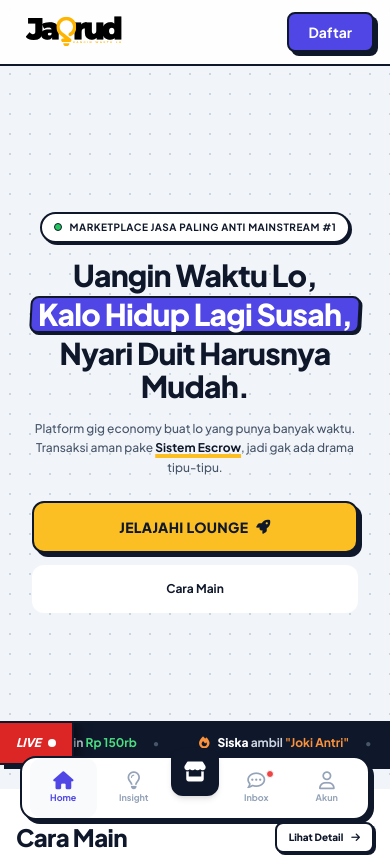
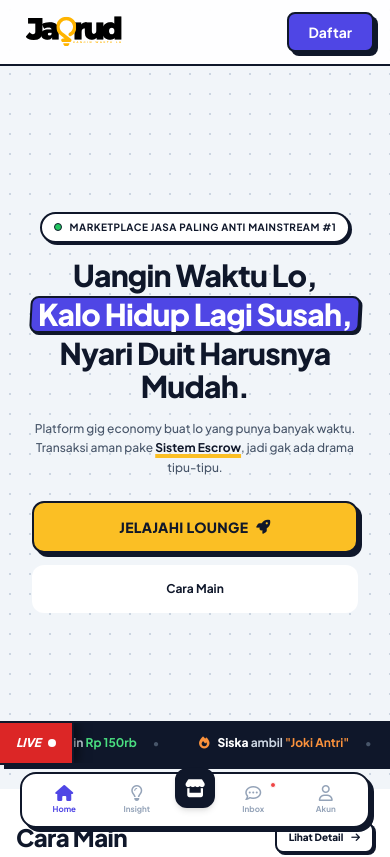
Before and after one commit to jasurddev/jasurd-official, a Next.js app: page / in a window 390 px wide. Shown: the top 857 px of the page. Built offline with nearby package versions, Linux system fonts and the light colour scheme.

Commit message:
Final Polish: Compact UI, Smart Header, Fix ClassName

```diff
--- a/app/lounge/page.tsx
+++ b/app/lounge/page.tsx
@@ -1,12 +1,32 @@
 'use client';
 
-import { useState } from 'react';
+import { useState, useEffect } from 'react';
 import GigCard from '@/components/ui/GigCard';
-import { usePathname } from 'next/navigation'; // Untuk highlight Nav
 
 export default function LoungePage() {
-  const pathname = usePathname(); // Dapatkan path saat ini
   const [activeTab, setActiveTab] = useState<'solver' | 'seeker'>('solver');
+
+  // LOGIC HIDE ON SCROLL
+  const [isVisible, setIsVisible] = useState(true);
+  const [lastScrollY, setLastScrollY] = useState(0);
+
+  useEffect(() => {
+    const handleScroll = () => {
+      const currentScrollY = window.scrollY;
+
+      // Kalau scroll ke bawah lebih dari 50px, sembunyikan header
+      if (currentScrollY > lastScrollY && currentScrollY > 50) {
+        setIsVisible(false);
+      } else {
+        // Kalau scroll ke atas, munculkan header
+        setIsVisible(true);
+      }
+      setLastScrollY(currentScrollY);
+    };
+
+    window.addEventListener('scroll', handleScroll);
+    return () => window.removeEventListener('scroll', handleScroll);
+  }, [lastScrollY]);
 
   // Mock Data Solver
   const solverGigs = [
@@ -45,7 +65,7 @@ export default function LoungePage() {
     }
   ];
 
-  // Dummy Data Seeker
+  // Mock Data Seeker
   const seekerGigs = [
     {
       id: 101,
@@ -63,9 +83,9 @@ export default function LoungePage() {
     }
   ];
 
-  // Helper untuk highlight tab aktif
   const getTabClasses = (tab: 'solver' | 'seeker') => {
-    const base = "px-6 py-2 rounded-lg text-xs font-black transition-all flex items-center gap-2";
+    // DIET: py-2 jadi py-1.5, text-xs jadi text-[10px]
+    const base = "px-4 py-1.5 rounded-lg text-[10px] md:text-xs font-black transition-all flex items-center gap-2";
     if (activeTab === tab) {
       return `${base} bg-slate-900 text-white shadow-sm`;
     }
@@ -75,59 +95,62 @@ export default function LoungePage() {
   return (
     <div className="min-h-screen bg-pattern pb-24">
 
-      {/* Sticky Header & Filter */}
-      {/* FIX: Tambah padding atas biar gak ketutup header global */}
-      <div className="sticky top-16 md:top-20 z-30 bg-white/95 backdrop-blur border-b-2 border-slate-900 px-4 md:px-6 py-4 shadow-sm transition-all">
+      {/*
+        SMART HEADER
+        - top-16: Posisi awal di bawah Navbar Global
+        - transition-transform: Biar geraknya halus
+        - translate-y: Kalau !isVisible, dia geser ke atas (ngumpet)
+      */}
+      <div className={`
+        sticky top-16 md:top-20 z-30 bg-white/95 backdrop-blur border-b-2 border-slate-900 px-4 md:px-6 py-2 shadow-sm transition-transform duration-300 ease-in-out
+        ${isVisible ? 'translate-y-0' : '-translate-y-[150%]'}
+      `}>
         <div className="max-w-7xl mx-auto">
 
-          {/* Top Row: Title & Tabs */}
-          <div className="flex flex-col md:flex-row md:items-center justify-between gap-4 mb-4">
-            <h1 className="text-3xl font-black text-slate-900">
-              Lounge <span className="text-primary text-xl align-top">●</span>
+          {/* Top Row: Title & Tabs (Lebih Rapat) */}
+          <div className="flex items-center justify-between gap-2 mb-2">
+            <h1 className="text-xl md:text-3xl font-black text-slate-900">
+              Lounge <span className="text-primary text-lg align-top">●</span>
             </h1>
 
-            {/* Tab Switcher */}
-            <div className="bg-surface p-1 rounded-xl border-2 border-slate-900 shadow-hard-sm flex self-start md:self-auto">
-              <button
-                onClick={() => setActiveTab('solver')}
-                className={getTabClasses('solver')}
-              >
+            {/* Tab Switcher Compact */}
+            <div className="bg-surface p-1 rounded-xl border-2 border-slate-900 shadow-hard-sm flex">
+              <button onClick={() => setActiveTab('solver')} className={getTabClasses('solver')}>
                 <i className="fa-solid fa-briefcase"></i> Solver
               </button>
-              <button
-                onClick={() => setActiveTab('seeker')}
-                className={getTabClasses('seeker')}
-              >
+              <button onClick={() => setActiveTab('seeker')} className={getTabClasses('seeker')}>
                 <i className="fa-solid fa-user"></i> Seeker
               </button>
             </div>
           </div>
 
-          {/* Search Bar */}
-          <div className="relative group z-20 mb-4">
-            <div className="absolute inset-0 bg-slate-900 rounded-2xl translate-y-1 translate-x-1 transition-transform group-hover:translate-x-1.5 group-hover:translate-y-1.5"></div>
-            <div className="relative flex bg-white border-2 border-slate-900 rounded-2xl p-1.5 items-center shadow-sm">
-              <i className="fa-solid fa-magnifying-glass text-slate-400 ml-4 text-lg"></i>
+          {/* Search Bar Compact */}
+          <div className="relative group z-20 mb-2">
+            <div className="absolute inset-0 bg-slate-900 rounded-xl translate-y-0.5 translate-x-0.5 transition-transform group-hover:translate-x-1 group-hover:translate-y-1"></div>
+            {/* DIET: p-1.5 jadi p-1 */}
+            <div className="relative flex bg-white border-2 border-slate-900 rounded-xl p-1 items-center shadow-sm">
+              <i className="fa-solid fa-magnifying-glass text-slate-400 ml-3 text-sm"></i>
+              {/* DIET: py-2 jadi py-1.5, text-sm jadi text-xs */}
               <input
                 type="text"
-                placeholder={activeTab === 'solver' ? "Cari jasa unik..." : "Cari orang yang butuh bantuan..."}
-                className="w-full px-3 py-2 bg-transparent outline-none text-slate-900 placeholder-slate-400 font-bold text-sm"
+                placeholder={activeTab === 'solver' ? "Cari jasa..." : "Cari bantuan..."}
+                className="w-full px-2 py-1.5 bg-transparent outline-none text-slate-900 placeholder-slate-400 font-bold text-xs md:text-sm"
               />
-              <button className="bg-accent text-slate-900 px-4 py-2 rounded-xl font-black hover:bg-accent-hover transition border-2 border-slate-900 text-xs uppercase tracking-wide">
+              <button className="bg-accent text-slate-900 px-3 py-1.5 rounded-lg font-black hover:bg-accent-hover transition border-2 border-slate-900 text-[10px] uppercase tracking-wide">
                 Cari
               </button>
             </div>
           </div>
 
-          {/* Categories (Horizontal Scroll) */}
-          {/* FIX: Tambah padding bawah biar gak mepet ke konten */}
-          <div className="flex overflow-x-auto no-scrollbar gap-2 pb-2">
+          {/* Categories Chips Compact */}
+          <div className="flex overflow-x-auto no-scrollbar gap-1.5 pb-1">
              {['#Jastip', '#TemanCurhat', '#JokiAntri', '#SurpriseUltah', '#Gaming', '#Absurd'].map((tag) => (
                <span
                  key={tag}
-                 className="flex-shrink-0 px-3 py-1.5 bg-surface border-2 border-slate-200 text-slate-600 rounded-lg text-xs font-bold hover:border-slate-900 hover:text-slate-900 cursor-pointer transition select-none flex items-center gap-1"
+                 // DIET: px-3 jadi px-2, py-1.5 jadi py-1, text-xs jadi text-[10px]
+                 className="flex-shrink-0 px-2 py-1 bg-surface border-2 border-slate-200 text-slate-600 rounded-md text-[10px] font-bold hover:border-slate-900 hover:text-slate-900 cursor-pointer transition select-none flex items-center gap-1"
                >
-                 <i className="fa-solid fa-hashtag text-[10px] text-primary"></i> {tag.replace('#', '')}
+                 {tag.replace('#', '')}
                </span>
              ))}
           </div>
@@ -136,8 +159,9 @@ export default function LoungePage() {
       </div>
 
       {/* Content Grid */}
-      <div className="max-w-7xl mx-auto px-4 md:px-6 pt-6">
-        <div className="grid grid-cols-2 md:grid-cols-4 gap-4 md:gap-6">
+      {/* DIET: pt-6 jadi pt-4 */}
+      <div className="max-w-7xl mx-auto px-4 md:px-6 pt-4">
+        <div className="grid grid-cols-2 md:grid-cols-4 gap-3 md:gap-6">
           {activeTab === 'solver' ? (
             solverGigs.map((gig) => (
               <GigCard key={gig.id} {...gig} />
@@ -149,9 +173,8 @@ export default function LoungePage() {
           )}
         </div>
 
-        {/* Empty State */}
-        <div className="mt-12 text-center pb-12">
-          <p className="text-xs font-bold text-slate-400">
+        <div className="mt-8 text-center pb-12">
+          <p className="text-[10px] font-bold text-slate-400">
             Udah mentok bawah nih. <br/>
             <span className="text-primary cursor-pointer hover:underline">Load More</span>
           </p>
--- a/components/home/SpillTheGigSection.tsx
+++ b/components/home/SpillTheGigSection.tsx
@@ -2,8 +2,10 @@
 
 import React from 'react';
 import SpillCard from '@/components/ui/SpillCard';
+import { useToast } from '@/components/ui/Toast'; // Optional: Kalau mau pake toast
 
 const SpillTheGigSection = () => {
+  // Mock Data
   const spills = [
     {
       id: 1,
@@ -43,7 +45,6 @@ const SpillTheGigSection = () => {
   };
 
   return (
-    // DIET: py-12 jadi py-8
     <section className="py-8 md:py-12 bg-accent border-b-2 border-slate-900">
       <div className="max-w-7xl mx-auto px-4 md:px-6">
 
@@ -58,7 +59,7 @@ const SpillTheGigSection = () => {
             onClick={handleToast}
             className="bg-white border-2 border-slate-900 px-3 py-1.5 md:px-4 md:py-2 rounded-lg text-[10px] md:text-xs font-black shadow-hard-sm hover:shadow-none active:translate-y-0.5 transition cursor-pointer flex items-center gap-2"
           >
-            <i className="fa-solid fa-pen-nib"></i> <span class="hidden md:inline">Tulis Spill</span>
+            <i className="fa-solid fa-pen-nib"></i> <span className="hidden md:inline">Tulis Spill</span>
           </button>
         </div>
 
--- a/components/layout/BottomNavMobile.tsx
+++ b/components/layout/BottomNavMobile.tsx
@@ -6,38 +6,38 @@ import { usePathname } from "next/navigation";
 const BottomNavMobile = () => {
   const pathname = usePathname();
 
-  // Helper function untuk cek active state
-  // Menggunakan startsWith untuk sub-routes (misal /insight/detail tetap aktif di Insight)
   const isActive = (path: string) => {
     if (path === '/') return pathname === '/';
     return pathname.startsWith(path);
   };
 
   return (
-    <nav id="mobile-bottom-nav" className="fixed bottom-6 left-1/2 -translate-x-1/2 bg-white border-2 border-slate-900 shadow-hard rounded-2xl z-[90] h-16 flex items-center gap-1 px-2 transition-all duration-300 md:hidden w-[90%] max-w-[350px]">
+    // DIET: h-16 jadi h-14. bottom-6 jadi bottom-4.
+    <nav id="mobile-bottom-nav" className="fixed bottom-4 left-1/2 -translate-x-1/2 bg-white border-2 border-slate-900 shadow-hard rounded-2xl z-[90] h-14 flex items-center gap-1 px-2 transition-all duration-300 md:hidden w-[90%] max-w-[350px]">
 
       {/* Home */}
       <Link
         href="/"
-        className={`flex-1 flex flex-col items-center justify-center h-full transition cursor-pointer rounded-xl hover:bg-slate-50 active:scale-90 ${isActive('/') ? 'text-primary bg-slate-50' : 'text-slate-400'}`}
+        className={`flex-1 flex flex-col items-center justify-center h-full transition cursor-pointer rounded-xl hover:bg-slate-50 active:scale-90 ${isActive('/') ? 'text-primary' : 'text-slate-400'}`}
       >
-        <i className="fa-solid fa-house text-lg mb-0.5"></i>
-        <span className="text-[9px] font-bold">Home</span>
+        {/* Icon dikecilin dikit */}
+        <i className="fa-solid fa-house text-base mb-0.5"></i>
+        <span className="text-[8px] font-bold">Home</span>
       </Link>
 
       {/* Insight */}
       <Link
         href="/insight"
-        className={`flex-1 flex flex-col items-center justify-center h-full transition cursor-pointer rounded-xl hover:bg-slate-50 active:scale-90 ${isActive('/insight') ? 'text-primary bg-slate-50' : 'text-slate-400'}`}
+        className={`flex-1 flex flex-col items-center justify-center h-full transition cursor-pointer rounded-xl hover:bg-slate-50 active:scale-90 ${isActive('/insight') ? 'text-primary' : 'text-slate-400'}`}
       >
-        <i className="fa-regular fa-lightbulb text-lg mb-0.5"></i>
-        <span className="text-[9px] font-bold">Insight</span>
+        <i className="fa-regular fa-lightbulb text-base mb-0.5"></i>
+        <span className="text-[8px] font-bold">Insight</span>
       </Link>
 
-      {/* Center Button (Lounge) - Main Action */}
+      {/* Center Button (Lounge) - Lebih Compact */}
       <Link
         href="/lounge"
-        className="w-12 h-12 bg-slate-900 rounded-xl text-white shadow-md flex items-center justify-center text-xl active:scale-90 transition -mt-8 border-2 border-slate-900 hover:bg-primary hover:border-primary"
+        className="w-10 h-10 bg-slate-900 rounded-xl text-white shadow-md flex items-center justify-center text-lg active:scale-90 transition -mt-6 border-2 border-slate-900 hover:bg-primary hover:border-primary"
         aria-label="Lounge Marketplace"
       >
         <i className="fa-solid fa-store"></i>
@@ -46,21 +46,20 @@ const BottomNavMobile = () => {
       {/* Inbox */}
       <Link
         href="/inbox"
-        className={`flex-1 flex flex-col items-center justify-center h-full transition cursor-pointer rounded-xl hover:bg-slate-50 active:scale-90 relative ${isActive('/inbox') ? 'text-primary bg-slate-50' : 'text-slate-400'}`}
+        className={`flex-1 flex flex-col items-center justify-center h-full transition cursor-pointer rounded-xl hover:bg-slate-50 active:scale-90 relative ${isActive('/inbox') ? 'text-primary' : 'text-slate-400'}`}
       >
-        <i className="fa-regular fa-comment-dots text-lg mb-0.5"></i>
-        <span className="text-[9px] font-bold">Inbox</span>
-        {/* Notification Dot (Hardcoded for now) */}
-        <span className="absolute top-3 right-4 w-2 h-2 bg-red-500 rounded-full border border-white"></span>
+        <i className="fa-regular fa-comment-dots text-base mb-0.5"></i>
+        <span className="text-[8px] font-bold">Inbox</span>
+        <span className="absolute top-2 right-3 w-1.5 h-1.5 bg-red-500 rounded-full border border-white"></span>
       </Link>
 
-      {/* Akun / Dashboard */}
+      {/* Akun */}
       <Link
         href="/dashboard"
-        className={`flex-1 flex flex-col items-center justify-center h-full transition cursor-pointer rounded-xl hover:bg-slate-50 active:scale-90 ${isActive('/dashboard') ? 'text-primary bg-slate-50' : 'text-slate-400'}`}
+        className={`flex-1 flex flex-col items-center justify-center h-full transition cursor-pointer rounded-xl hover:bg-slate-50 active:scale-90 ${isActive('/dashboard') ? 'text-primary' : 'text-slate-400'}`}
       >
-        <i className="fa-regular fa-user text-lg mb-0.5"></i>
-        <span className="text-[9px] font-bold">Akun</span>
+        <i className="fa-regular fa-user text-base mb-0.5"></i>
+        <span className="text-[8px] font-bold">Akun</span>
       </Link>
 
     </nav>
```
